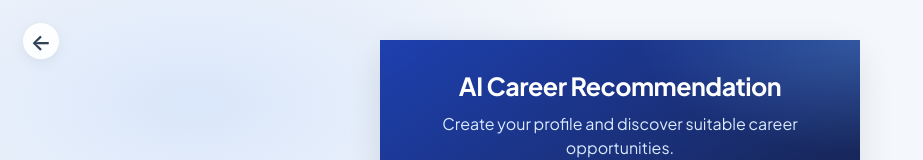
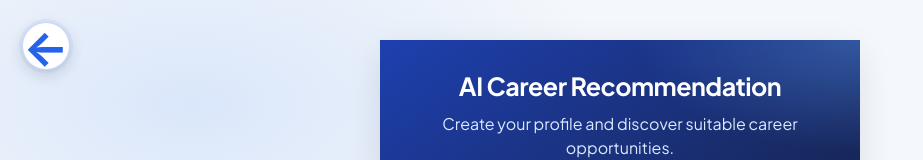
Before and after one commit to UditJain7125/AI-Career-Recommendation-System, a React (Vite) app in the folder Frontend/: page /#/signup in a window 1280 px wide. Shown: the top 160 px of the page, without its empty margins (0-923 px from the left). Built offline with nearby package versions, Linux system fonts and the light colour scheme.

Commit message:
Improve UI

```diff
--- a/Frontend/src/ui-upgrade.css
+++ b/Frontend/src/ui-upgrade.css
@@ -2249,77 +2249,67 @@ a:focus-visible,
   }
 }
 
-/* =====================================================================
-   AUTH HOME ARROW
-   ===================================================================== */
+/* =========================================
+   BACK TO HOME ARROW
+========================================= */
 
 .auth-home-arrow {
   position: fixed;
-
   top: 22px;
   left: 22px;
-
-  z-index: 100;
-
-  width: 38px;
-  height: 38px;
+  z-index: 1000;
+
+  width: 48px;
+  height: 48px;
 
   display: flex;
   align-items: center;
   justify-content: center;
 
-  border: 1px solid var(--line);
+  border: 1px solid rgba(37, 99, 235, 0.25);
   border-radius: 50%;
 
-  background: rgba(255, 255, 255, 0.9);
-
-  color: var(--ink-700);
-
-  font-size: 22px;
-  font-weight: 600;
+  background: #ffffff;
+  color: #2563eb;
+
+  font-size: 48px;
+  font-weight: 700;
+  line-height: 1;
 
   text-decoration: none;
 
-  box-shadow: var(--sh-sm);
-
-  -webkit-backdrop-filter: blur(8px);
-  backdrop-filter: blur(8px);
+  box-shadow:
+    0 5px 15px rgba(15, 23, 42, 0.16),
+    0 0 0 3px rgba(37, 99, 235, 0.06);
 
   transition:
-    background-color 0.2s ease,
-    color 0.2s ease,
-    border-color 0.2s ease,
-    transform 0.25s var(--ease-out),
+    transform 0.25s ease,
+    background-color 0.25s ease,
+    color 0.25s ease,
     box-shadow 0.25s ease;
 }
 
 .auth-home-arrow:hover {
-  background: var(--brand-600);
-
-  border-color: var(--brand-600);
-
-  color: white;
+  background: #2563eb;
+  color: #ffffff;
 
   transform: translateX(-3px);
 
-  box-shadow: var(--sh-brand);
+  box-shadow:
+    0 8px 22px rgba(37, 99, 235, 0.30),
+    0 0 0 4px rgba(37, 99, 235, 0.08);
 }
 
 .auth-home-arrow:active {
   transform: translateX(-3px) scale(0.92);
 }
-
-
-/* Mobile */
 
 @media (max-width: 600px) {
   .auth-home-arrow {
     top: 14px;
     left: 14px;
-
-    width: 34px;
-    height: 34px;
-
-    font-size: 20px;
-  }
-}
+    width: 40px;
+    height: 40px;
+    font-size: 25px;
+  }
+}
```
